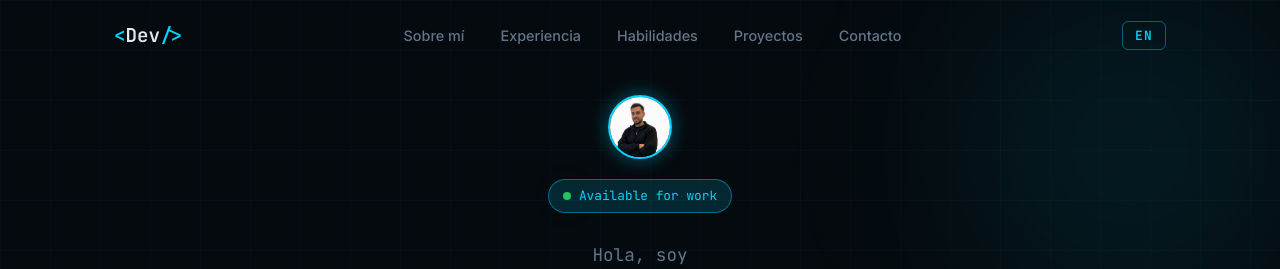
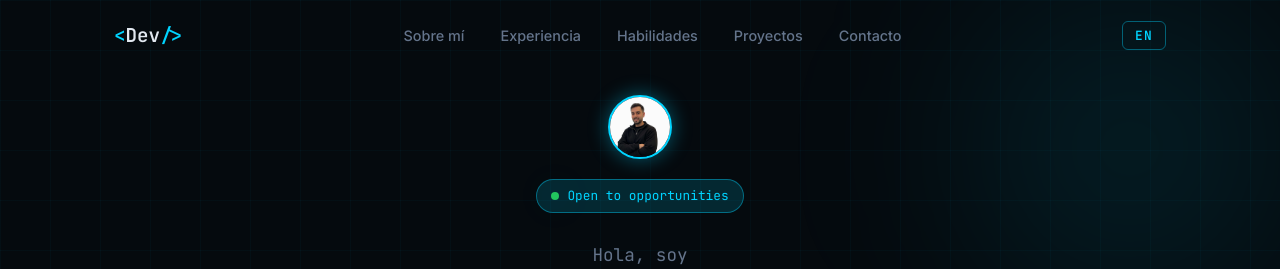
Before and after one commit to Adrian-SJ92/portfolio, a React (Vite) app: page / in a window 1280 px wide. Shown: the top 269 px of the page. Built offline with nearby package versions, Linux system fonts and the light colour scheme; no server answers.

Commit message:
cambio de estado

```diff
--- a/src/sections/Hero/index.jsx
+++ b/src/sections/Hero/index.jsx
@@ -19,7 +19,7 @@ export default function Hero() {
 
         <div className="hero__badge">
           <span className="hero__badge-dot" />
-          Available for work
+          Open to opportunities
         </div>
 
         <p className="hero__greeting">{t('hero.greeting')}</p>
```
